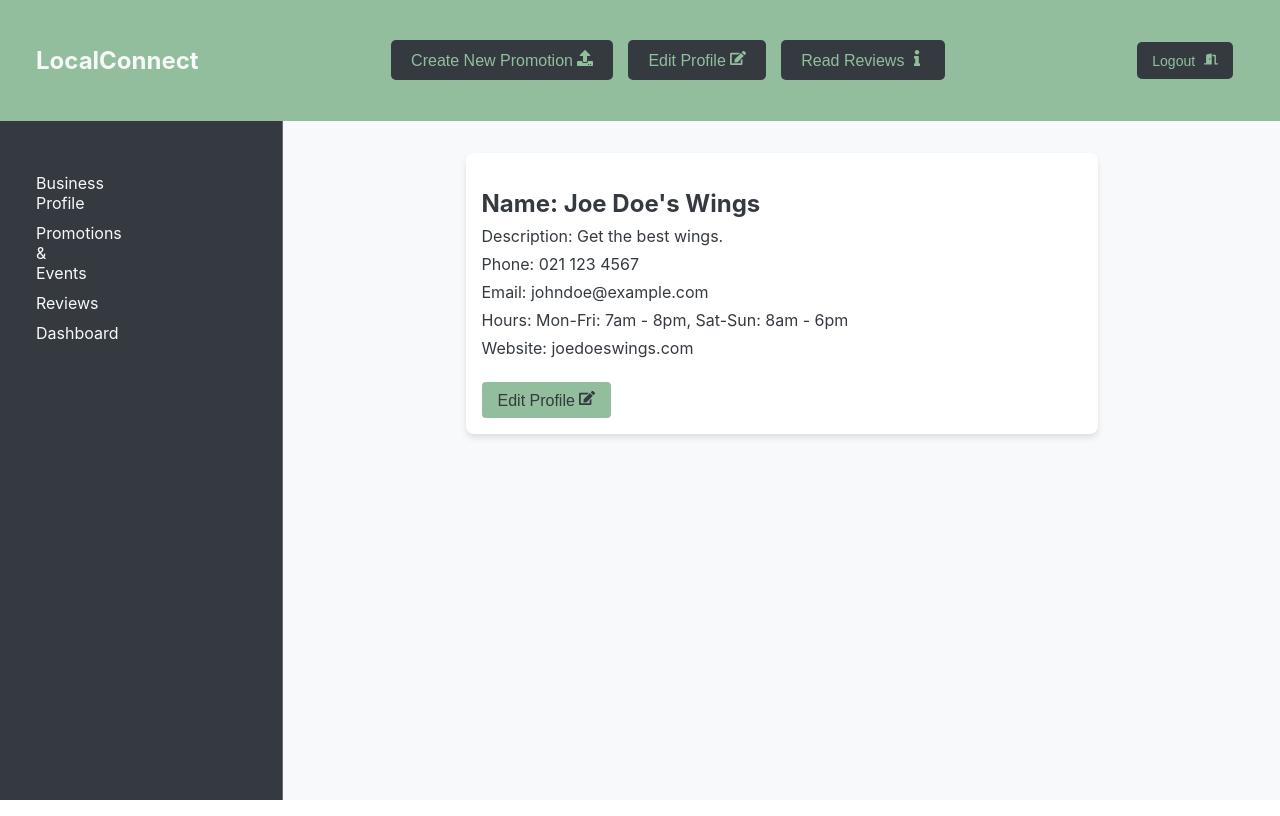
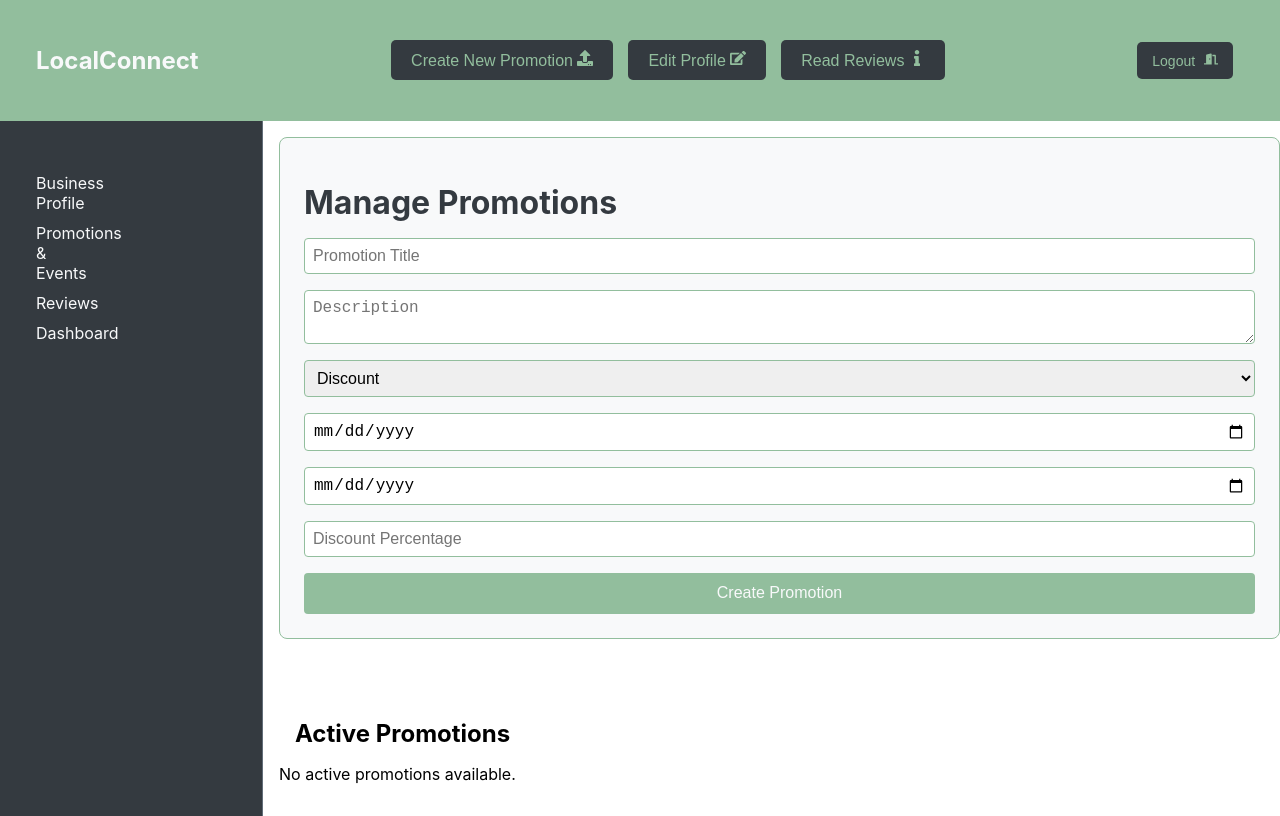
Before and after one commit to juzgit/Business-Discovery, a React (Create React App) app in the folder business-discovery/: page / in a window 1280 px wide. Built offline with nearby package versions, Linux system fonts and the light colour scheme.

Commit message:
Business Promotion Page edited and styled.

```diff
--- a/business-discovery/src/App.js
+++ b/business-discovery/src/App.js
@@ -8,14 +8,15 @@ import { BrowserRouter as Router, Route, Routes } from "react-router-dom";
 //import UserProfile from "./userPages/UserProfilePage";
 //import BusinessUserHP from "./BusinessPages/BusinessUserHP";
 
-import BusinessProfile from "./BusinessPages/BusinessProfile";
+//import BusinessProfile from "./BusinessPages/BusinessProfile";
+import BusinessPromotions from "./BusinessPages/PromotionsPage";
 
 function App() {
   return (
     <div className="App">
         <Router>
             <Routes>
-            <Route path="/" element={<BusinessProfile />} />
+            <Route path="/" element={<BusinessPromotions />} />
             </Routes>
         </Router>
     </div>
--- a/business-discovery/src/BusinessPages/PromotionsPage.js
+++ b/business-discovery/src/BusinessPages/PromotionsPage.js
@@ -1,6 +1,9 @@
 import React, { useState } from "react";
+import BusinessHeader from "./BusinessHeader";
+import BusinessSidebar from "./BusinessSideBarComponent";
+import '../businessPageStyling/BusinessPromotions.scss';
 
-const Promotions = () => {
+const BusinessPromotions = () => {
     const [promotion, setPromotion] = useState({
         title: '',
         description: '',
@@ -20,23 +23,40 @@ const Promotions = () => {
         }));
     };
 
-    const handleSubmit = (e) => {
-        setPromotionsList([...promotionsList, promotion]);
+    const handleSubmit = () => {
+        console.log(promotion);
+       if(!promotion.title || !promotion.startDate || !promotion.endDate){
+            alert('Please fill in all required fields!');
+            return;
+        }
+
+        setPromotionsList( (prevList) => [...prevList, promotion]);
         setPromotion({
             title: '',
             description: '',
             type: 'Discount',
             startDate: '',
             endDate: '',
-            discount: ''
+            discount: '',
         });
     };
 
     return(
+    <div className="page-layout">
+            <div className="header-container">
+                <BusinessHeader />
+            </div>
+
+            <div className="main-content">
+                <div className="sidebar-container">
+                    <BusinessSidebar />
+                </div>
+
+                    <div className="promotionPage-container">
                         <div className="promotionPage">
                             <h1 className="promotion-heading">Manage Promotions</h1>
 
-            <form className="promotion-form">
+                            <form className="promotion-form" onSubmit={(e) => e.preventDefault()}>
 
                                 <input
                                 type="text"
@@ -63,9 +83,18 @@ const Promotions = () => {
 
                                 <input
                                 type="date"
+                                name="startDate"
+                                value={promotion.startDate}
+                                onChange={handleChange}
+                                placeholder="Start Date"
+                                />
+
+                                <input
+                                type="date"
                                 name="endDate"
                                 value={promotion.endDate}
                                 onChange={handleChange}
+                                placeholder="End Date"
                                 />
 
                                 {promotion.type === 'Discount' && (
@@ -80,13 +109,36 @@ const Promotions = () => {
 
                                 <button type="button" onClick={handleSubmit} className="btn-submit">Create Promotion</button>
                             </form>
+                        </div>
 
+                        <div className="active-promotions">
                             <h2 className="active-promotions">Active Promotions</h2>
                             <ul className="promotions-list">
-                (/** Active promotions added here */)
+                                {/** Active promotions added here */}
+
+                                {promotionsList.length === 0 ? (
+                                    <p>No active promotions available.</p>
+                                ) :  (
+                                    promotionsList.map((promo, index) => (
+                                        <li key={index} className="promotion-item">
+                                            <h3>{promo.title}</h3>
+                                            <p>{promo.description}</p>
+                                            <p>Type: {promo.type} </p>
+                                            <p>Discount: {promo.discount ? `${promo.discount}%` : "N/A"}</p>
+                                            <p>Start Date: {promo.startDate || "N/A"} </p>
+                                            <p>End Date: {promo.endDate || "N/A"} </p>
+                                        </li>
+                                    ))
+                                )}
                             </ul>
+                        </div>
+
+                    </div>
+
+
+            </div>
     </div>
     );
 };
 
-export default Promotions;
+export default BusinessPromotions;
--- /dev/null
+++ b/business-discovery/src/businessPageStyling/BusinessPromotions.scss
@@ -0,0 +1,125 @@
+$primaryColor1: #92be9d;
+$neutralColor1: #F8F9FA;
+$neutralColor2: #343A40;
+
+.page-layout{
+    display: flex;
+    flex-direction: column;
+    height: 100vh;
+
+    .header-container{
+        background-color: $primaryColor1;
+        padding: 1rem;
+        color: $neutralColor1;
+        text-align: center;
+    }
+
+    .main-content{
+        display: flex;
+        flex: 1;
+
+        .sidebar-container{
+            width: 230px;
+            background-color: $neutralColor2;
+            color: $neutralColor1;
+            padding: 1rem;
+            border-right: 1px solid lighten($neutralColor2, 20%);
+        }
+
+        .promotionPage-container{
+            flex: 1;
+            display: flex;
+            flex-direction: column;
+            gap: 2rem;
+
+            .promotionPage{
+                flex: 1;
+                margin-left: 1rem;
+                margin-top: 1rem;
+                margin-bottom: 1rem;
+                background-color: $neutralColor1;
+                border: 1px solid $primaryColor1;
+                border-radius: 8px;
+                padding: 1.5rem;
+
+                .promotion-heading{
+                    font-size: 2rem;
+                    color: $neutralColor2;
+                    margin-bottom: 1rem;
+                }
+
+                .promotion-form{
+                    display: flex;
+                    flex-direction: column;
+                    gap: 1rem;
+
+                    input,
+                    textarea,
+                    select{
+                        padding: 0.5rem;
+                        font-size: 1rem;
+                        border: 1px solid $primaryColor1;
+                        border-radius: 4px;
+                    }
+
+                    textarea{
+                        resize: vertical;
+                    }
+
+                    .btn-submit{
+                        padding: 0.7rem 1rem;
+                        font-size: 1rem;
+                        color: $neutralColor1;
+                        background-color: $primaryColor1;
+                        border: none;
+                        border-radius: 4px;
+                        cursor: pointer;
+                        transition: background-color 0.3s;
+
+                        &:hover{
+                            background-color: darken($primaryColor1, 10%);
+                        }
+                    }
+                }
+            }
+
+            .active-promotions{
+                margin-left: 1rem;
+                margin-top: 1rem;
+                margin-bottom: 1rem;
+
+                .active-promotions-heading{
+                    font-size: 1.5rem;
+                    margin-bottom: 1rem;
+                    margin-left: 2rem;
+                }
+
+                .promotions-list{
+                    list-style-type: none;
+                    padding: 0;
+
+                    .promotion-item{
+                        background-color: $neutralColor1;
+                        border: 1px solid $primaryColor1;
+                        border-radius: 4px;
+                        margin-bottom: 1rem;
+                        padding: 1rem;
+                        box-shadow: 0 2px 4px rgba(0, 0, 0, 0.1);
+
+                        h3{
+                            margin: 0;
+                            font-size: 1.2rem;
+                            color: $neutralColor2;
+                        }
+
+                        p{
+                            margin: 0.3rem 0;
+                            color: darken($neutralColor2, 20%);
+                        }
+                    }
+                }
+            }
+
+        }
+    }
+}
```
Lines whose indentation alone changed are shown as unchanged.
